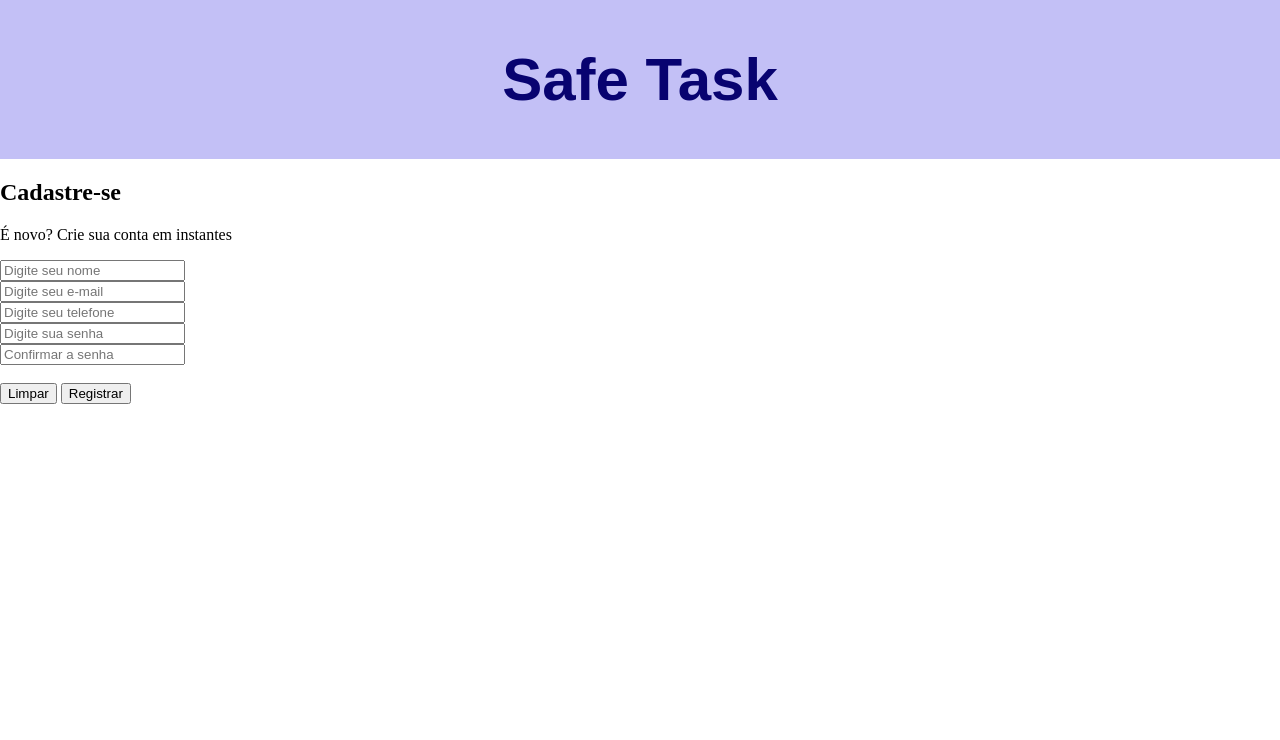
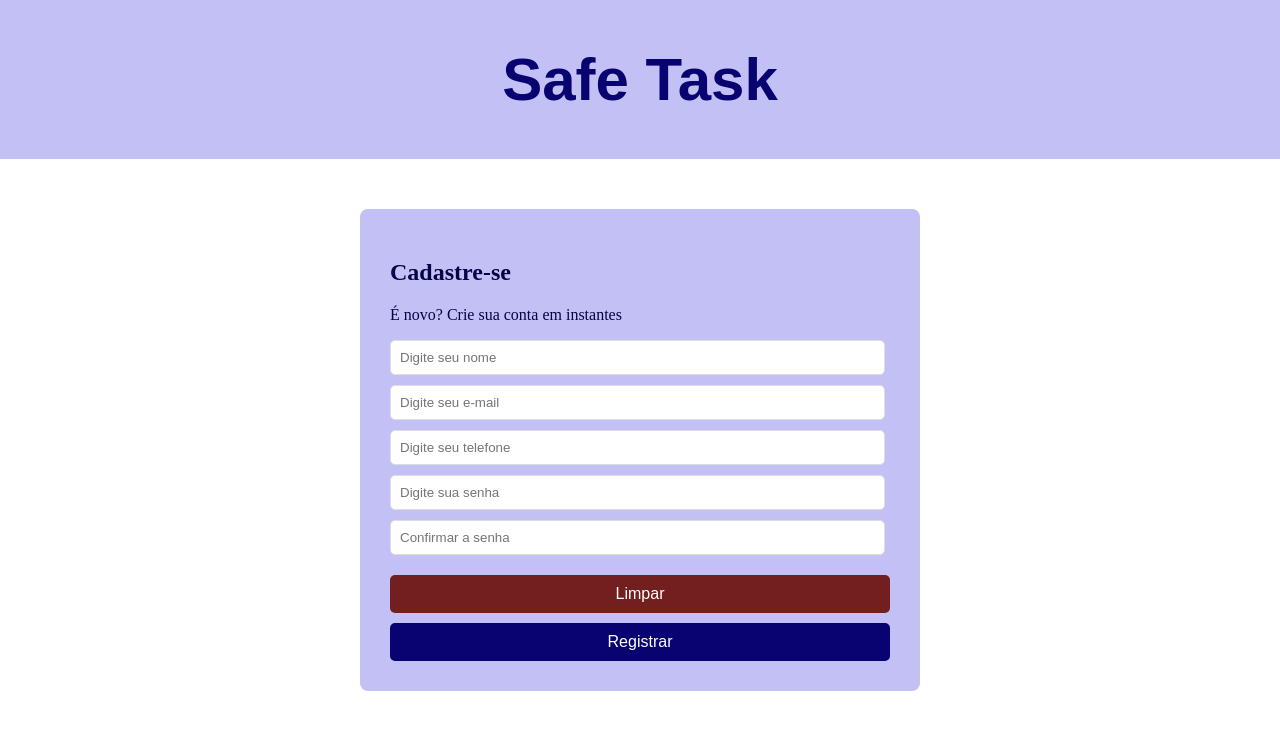
Before and after one commit to haliskipaulo/projeto-backend-python, a Flask app: page /cadastro_page in a window 1280 px wide. Shown: the top 740 px of the page. Run offline with Flask 3, Linux system fonts and the light colour scheme.

Commit message:
continuação do css

```diff
--- a/static/style.css
+++ b/static/style.css
@@ -8,7 +8,6 @@ body {
 .namepagina{
     color: #080370;
     background-color: #c3c0f6;
-    margin: 0px;
     padding: 5px;
     text-align: center;
     font-family: Arial, Helvetica, sans-serif;
--- /dev/null
+++ b/static/style_cadastro.css
@@ -0,0 +1,72 @@
+body {
+    margin: 0;
+    padding: 0;
+    height: 100%;
+
+}
+
+.namepagina{
+    color: #080370;
+    background-color: #c3c0f6;
+    padding: 5px;
+    text-align: center;
+    font-family: Arial, Helvetica, sans-serif;
+    font-size: 30px;
+}
+
+.container{
+    padding: 50px;
+}
+
+
+.form_cadastro {
+    color: #060246;
+    background-color: #c3c0f6;
+    border-radius: 8px;
+    padding: 30px;
+    max-width: 500px;
+    margin: 0 auto;
+}
+
+
+input[type="text"],
+input[type="email"],
+input[type="password"] {
+    margin-bottom: 10px;
+    padding: 9px;
+    border: 1px solid #ddd;
+    border-radius: 5px;
+    width: 95%;
+}
+
+button{
+    padding: 10px;
+    border: none;
+    border-radius: 5px;
+    background-color: #741f1f;
+    color: white;
+    cursor: pointer;
+    font-size: 16px;
+    margin-top: 10px;
+    width: 100%;
+}
+
+input[type="submit"] {
+    padding: 10px;
+    border: none;
+    border-radius: 5px;
+    background-color: #080370;
+    color: white;
+    cursor: pointer;
+    font-size: 16px;
+    margin-top: 10px;
+    width: 100%;
+}
+
+button:hover{
+    background-color: #590404;
+}
+
+input[type="submit"]:hover {
+    background-color: #0a00c2;
+}
--- a/templates/cadastro_page.html
+++ b/templates/cadastro_page.html
@@ -5,7 +5,7 @@
     <meta charset="UTF-8">
     <meta name="viewport" content="width=device-width, initial-scale=1.0">
     <title>Safe Task</title>
-    <link rel="stylesheet" href="{{ url_for('static', filename='style.css') }}">
+    <link rel="stylesheet" href="{{ url_for('static', filename='style_cadastro.css') }}">
 </head>
 
 <header>
@@ -16,35 +16,30 @@
 
 </header>
 
-
 <body>
 
-    <section>
+
+    <section class="container">
+        <div class="form_cadastro">
             <h2>Cadastre-se</h2>
             <p>É novo? Crie sua conta em instantes</p>
 
             <form action="" method="post">
+                <input type="text" id="nome" name="nome" placeholder="Digite seu nome" required>
+                <input type="email" id="email" name="email" placeholder="Digite seu e-mail" required>
+                <input type="text" id="telefone" name="telefone" placeholder="Digite seu telefone" required>
+                <input type="password" id="senha" name="senha" placeholder="Digite sua senha" required>
+                <input type="password" id="senha2" name="senha2" placeholder="Confirmar a senha" required>
+                <button type="reset">Limpar</button>
+                <input type="submit" id="registrar" value="Registrar">
 
-            <input type="text" id="nome" name="nome" placeholder="Digite seu nome" required> <br>
-            <input type="email" id="email" name="email" placeholder="Digite seu e-mail" required> <br>
-            <input type="text" id="telefone" name="telefone" placeholder="Digite seu telefone" required> <br>
-            <input type="password" id="senha" name="senha" placeholder="Digite sua senha" required> <br>
-            <input type="password" id="senha2" name="senha2" placeholder="Confirmar a senha" required> <br> <br>
-            <button type="reset">Limpar</button>
-            <input type = 'submit' value = 'Registrar'><br>
 
                 {% if erro %}
                     <p style="color: red;">{{ erro }}</p>
                 {% endif %}
-
-
             </form>
-
-
+        </div>
     </section>
-
-
-
 </body>
 
 </html>
```
Also changed, not shown: static/style_login.css (added, +69 -0 lines), templates/login.html (+10 -5 lines). Lines whose indentation alone changed are shown as unchanged.
